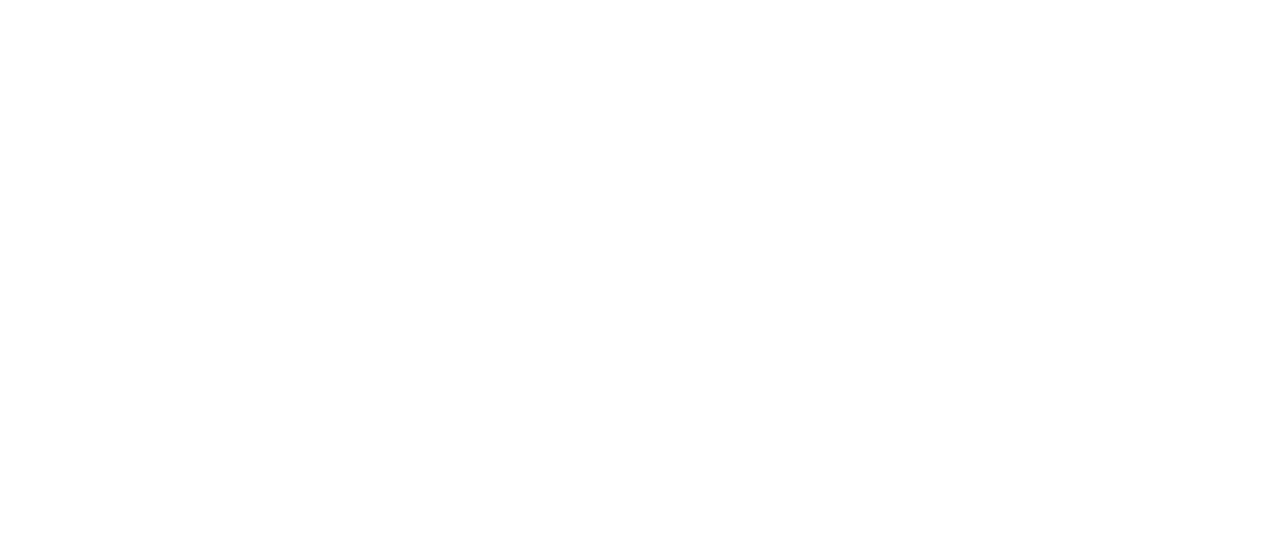
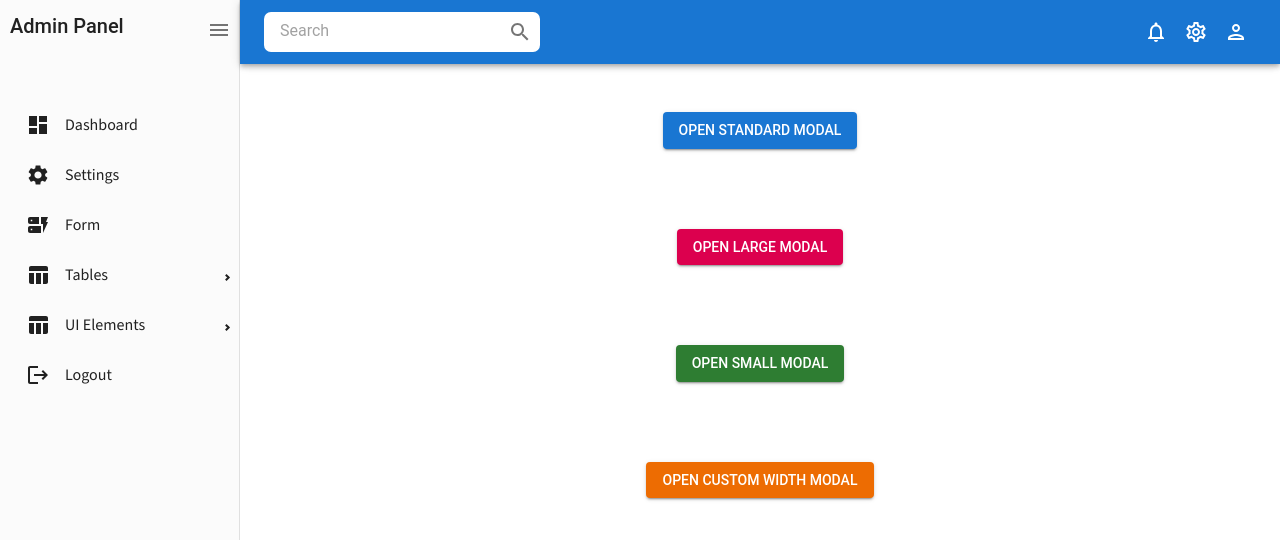
Before and after one commit to SaurabhNegis/Admin_panel, a React (Vite) app: page /modals in a window 1280 px wide. Before the commit this address had no page. Shown: the top 540 px of the page. Built offline with nearby package versions, Linux system fonts and the light colour scheme; a web font is replaced by a local one.

Commit message:
created  modals.jsx and adjusted sidebar and appRoute

```diff
--- a/src/components/common/Sidebar.jsx
+++ b/src/components/common/Sidebar.jsx
@@ -134,6 +134,15 @@
             >
               Alerts{" "}
             </MenuItem>
+
+            <MenuItem
+              icon={<ErrorIcon />}
+              component={<Link to={"/modals"} />}
+            active={location.pathname === "/modals"} // Check if the current route matches
+
+            >
+              Modals{" "}
+            </MenuItem>
           </SubMenu>
 
           {/* Logout MenuItem  navigation*/}
--- /dev/null
+++ b/src/pages/Ui_Elements/Modals.jsx
@@ -0,0 +1,104 @@
+import React, { useState } from "react";
+import { Box, Modal, Button, Typography, Backdrop, Fade } from "@mui/material";
+
+const Modals = () => {
+  const [open, setOpen] = useState({ standard: false, large: false, small: false, custom: false });
+
+  const handleOpen = (type) => setOpen((prev) => ({ ...prev, [type]: true }));
+  const handleClose = (type) => setOpen((prev) => ({ ...prev, [type]: false }));
+
+  return (
+    <Box sx={{ width: "100%",  textAlign: "center", mt: 4, display: "flex", flexDirection: "column",alignItems:"center", justifyContent:"center" , gap: 10 }}>
+      {/* Standard Modal */}
+      <Button variant="contained" onClick={() => handleOpen("standard")}>
+        Open Standard Modal
+      </Button>
+      <Modal
+        open={open.standard}
+        onClose={() => handleClose("standard")}
+        aria-labelledby="standard-modal-title"
+        aria-describedby="standard-modal-description"
+      >
+        <Box sx={modalStyle(400)}>
+          <Typography variant="h6">Standard Modal</Typography>
+          <Typography sx={{ mt: 2 }}>This is a default-sized modal.</Typography>
+          <Button onClick={() => handleClose("standard")} sx={{ mt: 2 }} variant="contained">
+            Close
+          </Button>
+        </Box>
+      </Modal>
+
+      {/* Large Modal */}
+      <Button variant="contained" color="secondary" onClick={() => handleOpen("large")}>
+        Open Large Modal
+      </Button>
+      <Modal
+        open={open.large}
+        onClose={() => handleClose("large")}
+        aria-labelledby="large-modal-title"
+        aria-describedby="large-modal-description"
+      >
+        <Box sx={modalStyle(600)}>
+          <Typography variant="h6">Large Modal</Typography>
+          <Typography sx={{ mt: 2 }}>This modal has a wider size.</Typography>
+          <Button onClick={() => handleClose("large")} sx={{ mt: 2 }} variant="contained">
+            Close
+          </Button>
+        </Box>
+      </Modal>
+
+      {/* Small Modal */}
+      <Button variant="contained" color="success" onClick={() => handleOpen("small")}>
+        Open Small Modal
+      </Button>
+      <Modal
+        open={open.small}
+        onClose={() => handleClose("small")}
+        aria-labelledby="small-modal-title"
+        aria-describedby="small-modal-description"
+      >
+        <Box sx={modalStyle(300)}>
+          <Typography variant="h6">Small Modal</Typography>
+          <Typography sx={{ mt: 2 }}>This is a compact-sized modal.</Typography>
+          <Button onClick={() => handleClose("small")} sx={{ mt: 2 }} variant="contained">
+            Close
+          </Button>
+        </Box>
+      </Modal>
+
+      {/* Custom Width Modal */}
+      <Button variant="contained" color="warning" onClick={() => handleOpen("custom")}>
+        Open Custom Width Modal
+      </Button>
+      <Modal
+        open={open.custom}
+        onClose={() => handleClose("custom")}
+        aria-labelledby="custom-modal-title"
+        aria-describedby="custom-modal-description"
+      >
+        <Box sx={modalStyle(500)}>
+          <Typography variant="h6">Custom Width Modal</Typography>
+          <Typography sx={{ mt: 2 }}>This modal has a specific custom width.</Typography>
+          <Button onClick={() => handleClose("custom")} sx={{ mt: 2 }} variant="contained">
+            Close
+          </Button>
+        </Box>
+      </Modal>
+    </Box>
+  );
+};
+
+// Common modal style function
+const modalStyle = (width) => ({
+  position: "absolute",
+  top: "50%",
+  left: "50%",
+  transform: "translate(-50%, -50%)",
+  width: width,
+  bgcolor: "background.paper",
+  boxShadow: 24,
+  p: 4,
+  borderRadius: 2,
+});
+
+export default Modals;
--- a/src/routes/AppRoutes.jsx
+++ b/src/routes/AppRoutes.jsx
@@ -15,6 +15,7 @@
 import Buttons from '../pages/UI_Elements/Buttons';
 import TabAndAccordions from '../pages/Ui_Elements/TabAndAccordions';
 import Alerts from '../pages/Ui_Elements/Alerts';
+import Modals from '../pages/Ui_Elements/Modals';
 
 const AppRoutes = () => (
   <Routes>
@@ -50,6 +51,9 @@
       {/* Route for Alert page */}
       <Route path="alerts" element={<Alerts />} />
 
+       {/* Route for modals page */}
+       <Route path="modals" element={<Modals />} />
+
     </Route>
 
     {/* Uncomment this to handle unknown routes with a NotFound page */}
```
